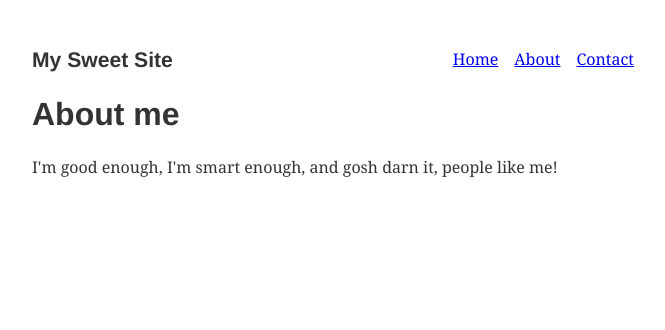
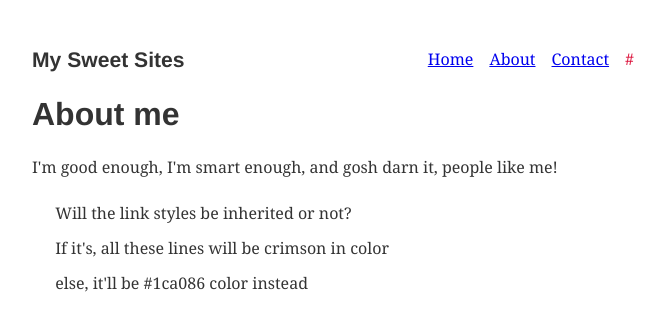
Before and after one commit to omartan/gatsby-tutorial-part-three, a Gatsby site: page /about in a window 1280 px wide. Shown: the whole page, without its empty margins (299-964 px from the left). Built offline with nearby package versions, Linux system fonts and the light colour scheme; Gatsby itself is replaced by a stand-in of ours.

Commit message:
Trying to add footer component

```diff
--- /dev/null
+++ b/src/components/footer.js
@@ -0,0 +1,5 @@
+import React from 'react'
+
+export default () => (
+  <p>Gatsby Tutorial Part Three </p>
+)
--- a/src/components/layout.js
+++ b/src/components/layout.js
@@ -12,12 +12,13 @@ export default ({children}) => (
   <div className={layoutStyles.container}>
     <header>
       <Link className={layoutStyles.h3style}>
-        <h3>My Sweet Site</h3>
+        <h3>My Sweet Sites</h3>
       </Link>
       <ul>
         <ListLink to='/'>Home</ListLink>
         <ListLink to='/about/'>About</ListLink>
-        <ListLink to='/contact'>Contact</ListLink>
+        <ListLink to='/contact/'>Contact</ListLink>
+        <li>#</li>
       </ul>
     </header>
     {children}
--- a/src/components/layout.module.css
+++ b/src/components/layout.module.css
@@ -20,6 +20,12 @@ ul {
     float: right;
 }
 
+header li {
+    display: inline-block;
+    margin-right: 1rem;
+    color: crimson;
+}
+
 li {
     display: inline-block;
     margin-right: 1rem;
--- a/src/pages/about.js
+++ b/src/pages/about.js
@@ -5,5 +5,10 @@ export default () => (
   <Layout>
     <h1>About me</h1>
     <p>I'm good enough, I'm smart enough, and gosh darn it, people like me!</p>
+    <ul>
+      <li>Will the link styles be inherited or not?</li>
+      <li>If it's, all these lines will be crimson in color</li>
+      <li>else, it'll be #1ca086 color instead </li>
+    </ul>
   </Layout>
 )
--- a/src/pages/contact.js
+++ b/src/pages/contact.js
@@ -1,5 +1,6 @@
 import React from 'react'
 import Layout from '../components/layout'
+import Footer from '../components/footer'
 
 export default () => (
   <Layout>
@@ -8,4 +9,5 @@ export default () => (
       <a href='mailto:me@example.com'>me@example.com</a>
     </p>
   </Layout>
+    <Footer />
 )
```
